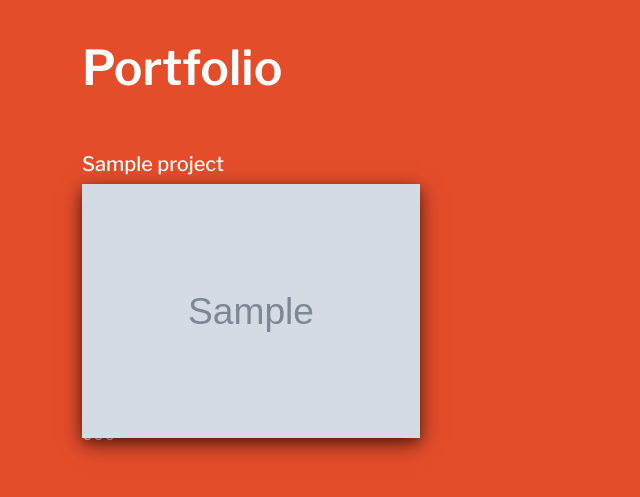
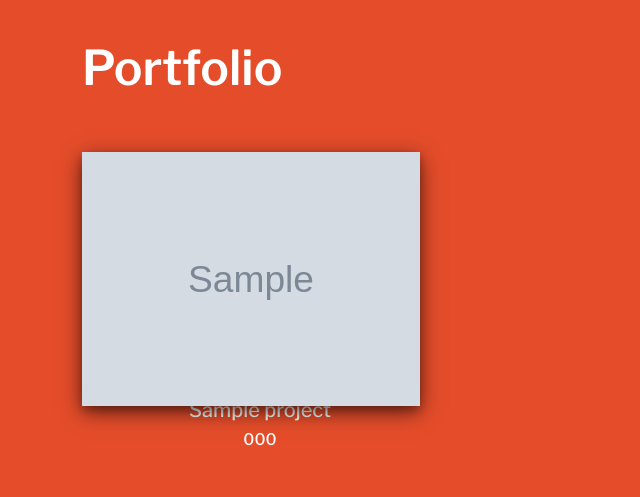
Before and after one commit to Bealby/murray_bealby, a Django app: page /portfolio in a window 1280 px wide. Shown: the part 62-559 px from the top of the page, without its empty margins (0-640 px from the left). Run offline with Django 3.2, Linux system fonts and the light colour scheme; tables that the repository leaves empty hold one stand-in row (values such as "Sample post"); grey boxes marked "Sample" are stand-in pictures; some libraries are stand-ins or nearby versions.

Commit message:
Layout/text-center title/code content

```diff
--- a/portfolio/templates/projects/projects.html
+++ b/portfolio/templates/projects/projects.html
@@ -16,7 +16,6 @@
         {% for project in projects %}
         <div class="col-sm-6 col-md-6 col-lg-4 d-none d-sm-block">
             <div class="flip-card portfolio-margin">
-                <h5>{{ project.name }}</h5>
                 <div class="flip-card-inner">
                     <div class="flip-card-front">
                         <img src="{{ project.image_front.url }}" width=600 height=400 alt="Project - {{ project.name }}"
@@ -28,7 +27,8 @@
                     </div>
                 </div>
             </div>
-            <h6>{{ project.code }}</h6>
+            <h5 class="text-center">{{ project.name }}</h5>
+            <h6 class="text-center">{{ project.code }}</h6>
         </div>
         {% endfor %}
         {% for project in projects %}
--- a/static/css/base.css
+++ b/static/css/base.css
@@ -77,7 +77,7 @@ body {
 
 .portfolio-margin {
   margin-top: 3rem;
-  margin-bottom: 3rem;
+  margin-bottom: 1.3rem;
 }
 
 /*--- Flip Card ---*/
```
